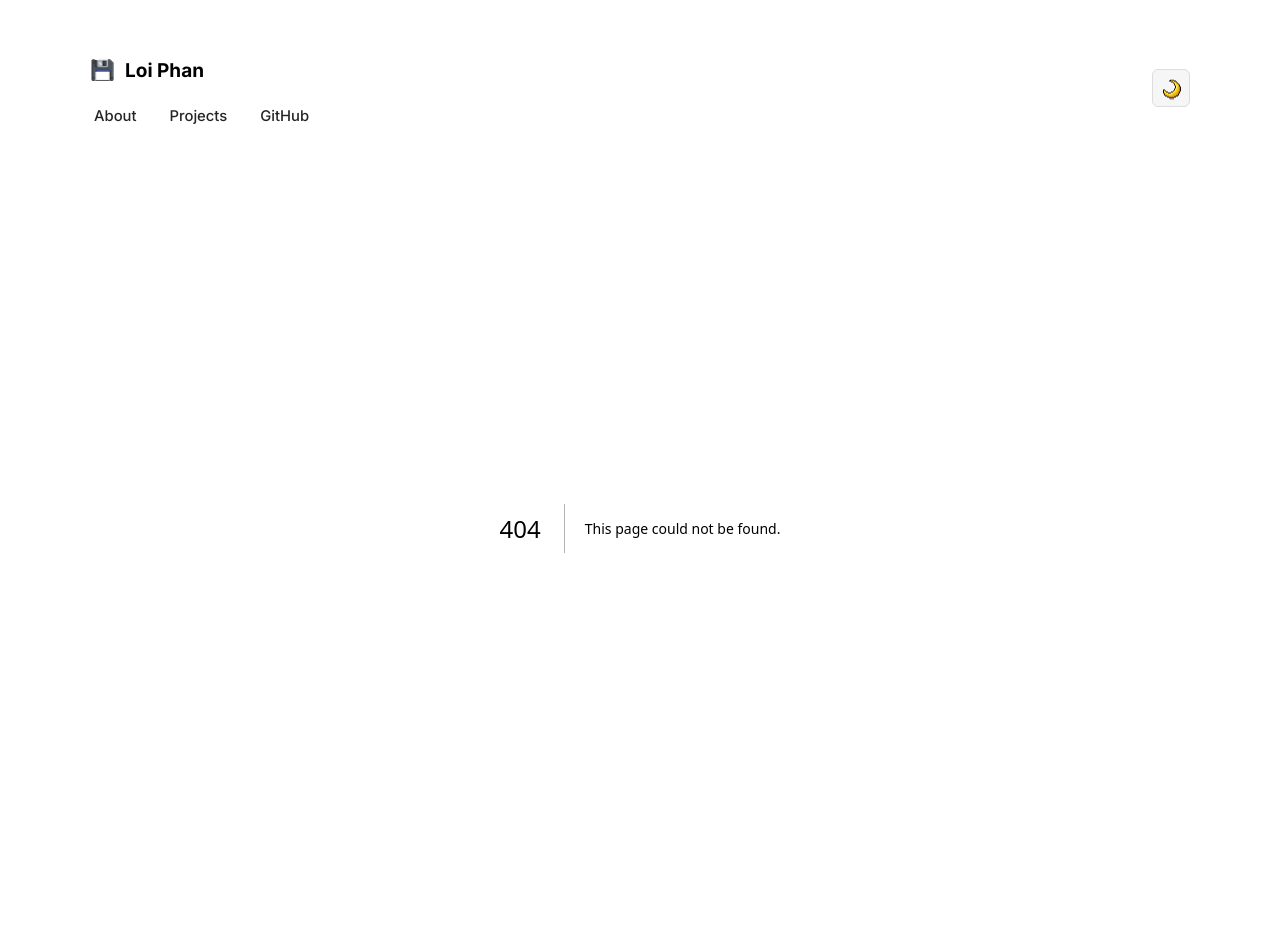
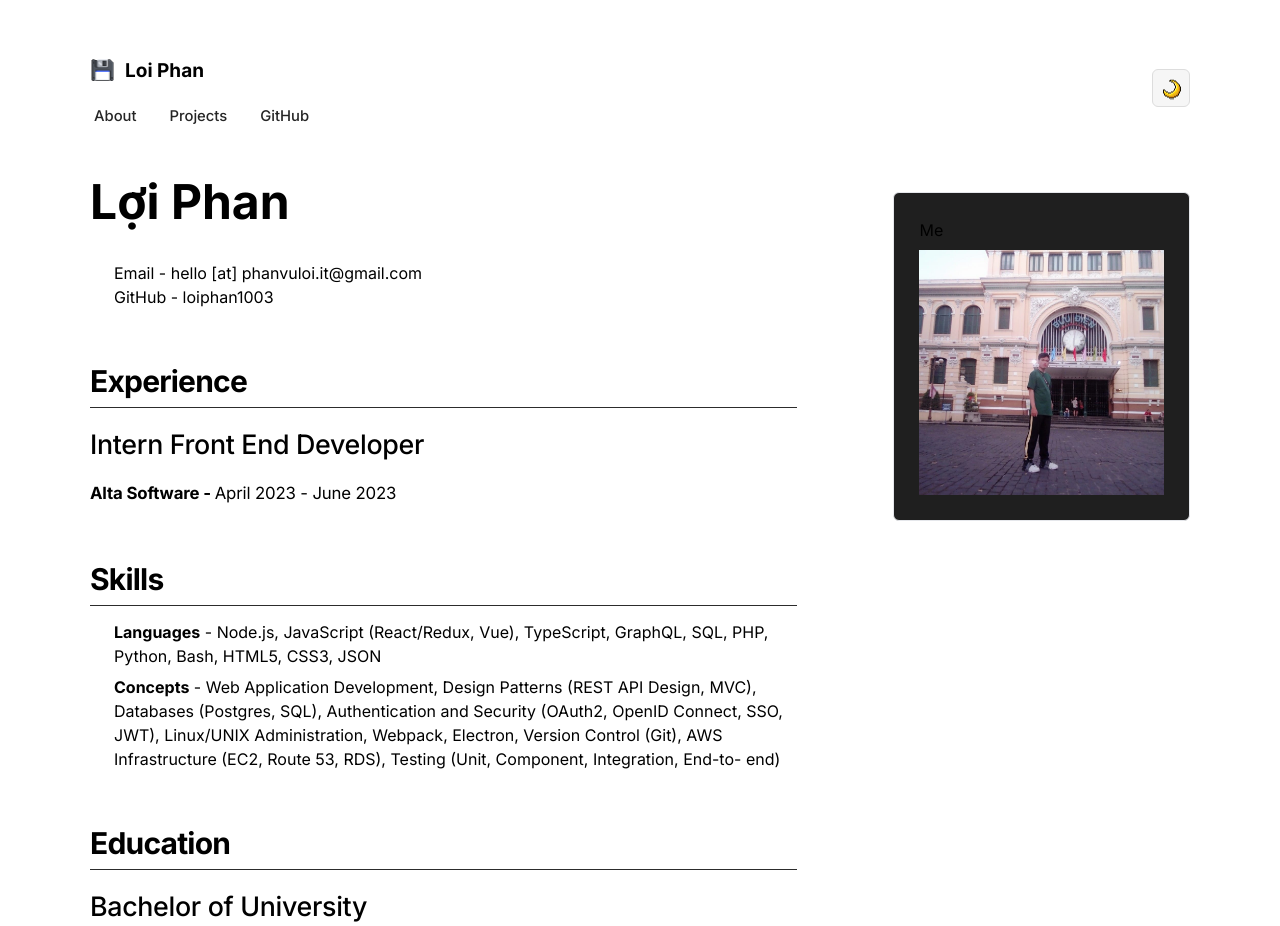
Before and after one commit to Loiphan1003/porfolio, a Next.js app: page /resume in a window 1280 px wide. Before the commit this address had no page. Shown: the top 926 px of the page. Built offline with nearby package versions, Linux system fonts and the light colour scheme.

Commit message:
add about and resume pages

```diff
--- a/app/layout.tsx
+++ b/app/layout.tsx
@@ -42,7 +42,7 @@ function RootLayout({
               </section>
 
               <footer
-                className="flex w-[100%] py-[48px] md:py-0 box-border h-fit flex-col justify-center items-center"
+                className="flex w-[100%] mt-[30px] py-[48px] md:py-0 box-border h-fit flex-col justify-center items-center"
               >
                 <ul
                   className="flex flex-row gap-3"
--- a/app/me/page.tsx
+++ b/app/me/page.tsx
@@ -1,20 +1,93 @@
-import React from 'react'
+"use client"
+import React from 'react';
+import Image from 'next/image';
+import { useRouter } from 'next/navigation';
+import { InfoLayout } from '@/components/layouts';
 
 const page = () => {
+
+  const router = useRouter();
+
+  const handleRouter = (path: string) => {
+    router.push(path);
+  }
+
   return (
-    <div
-      className="mt-[48px]"
-    >
-      <div>
-        <h1
-          className="text-[48px] not-italic font-bold leading-[53px]"
-        >About me</h1>
-      </div>
+    <InfoLayout>
 
-      <div>
+      <h1
+        className="text-[48px] not-italic font-bold leading-[53px]"
+      >About me</h1>
 
-      </div>
-    </div>
+      <section>
+        <p>Hey, I'm Tania! I'm a software developer working in Chicago. Welcome to my spot on the
+          web for my projects, tutorials, art, musings, and anything else I want to show the world.
+          Check out the projects page to see a highlight of my open-source work, and the blog for
+          my tutorials and more.
+        </p>
+
+        <p>
+          You can contact me by email at hello at taniarascia.com to say hi! I always appreciate
+          meeting new people.
+        </p>
+
+        <ul
+          className="mt-[20px] pl-[24px] flex flex-col gap-[7px] box-border
+            text-[#9CA0FA]"
+        >
+          <li>Github</li>
+          <li>Facebook</li>
+          <li>Email</li>
+        </ul>
+
+        <h2
+          className="mt-[55px] text-[31px] dark:text-dark-fontColorHeading text-light-fontColorHeading font-bold not-italic leading-[35.2px]
+            tracking-[-0.8px]
+            after:content-[''] after:block after:w-full after:h-[0.5px] after:bg-[#2C2C2C] after:mt-[7.5px]"
+        >
+          Tools
+        </h2>
+
+        <h3
+          className="mt-[23px] text-[25.8px] not-italic font-medium leading-[31.68px]
+            tracking-[-0.32px]"
+        >
+          Software
+        </h3>
+        <ul
+          className="mt-[20px] pl-[24px] flex flex-col gap-[7px] box-border list-disc dark:marker:text-dark-marker"
+        >
+          <li className="text-dark-fontColorBase" >This website is hosted on Netlify and uses the Gatsby framework</li>
+          <li className="text-dark-fontColorBase" >Coding: <p className="inline-block" >
+            <span className="text-[#9CA0FA] underline underline-offset-2" >Visual Studio Code </span> with
+            <span className="text-[#9CA0FA] underline underline-offset-2" > GitHub Dark</span>
+          </p></li>
+          <li className="text-dark-fontColorBase" >Terminal: <p className="inline-block text-[#9CA0FA] underline underline-offset-2" >Windows Terminal</p></li>
+          <li className="text-dark-fontColorBase" >Notes: <p className="inline-block text-[#9CA0FA] underline underline-offset-2" >Notion</p></li>
+        </ul>
+
+        <h2
+          className="mt-[55px] text-[31px] dark:text-dark-fontColorHeading text-light-fontColorHeading font-bold not-italic leading-[35.2px]
+            tracking-[-0.8px]
+            after:content-[''] after:block after:w-full after:h-[0.5px] after:bg-[#2C2C2C] after:mt-[7.5px]"
+        >
+          Others information
+        </h2>
+
+        <ul
+          className="mt-[20px] pl-[24px] flex flex-col gap-[7px] box-border list-disc dark:marker:text-dark-marker"
+        >
+          <li
+            className="w-fit text-[#9CA0FA] text-[17px] not-italic font-normal leading-[25.2px]
+              underline underline-offset-1 tracking-[-0.16px] hover:cursor-pointer hover:bg-[#9CA0FA] hover:text-dark-bg"
+            onClick={() => handleRouter('/resume')}
+          >
+            Resume
+          </li>
+        </ul>
+
+      </section>
+    </InfoLayout>
   )
 }
 
--- /dev/null
+++ b/app/resume/page.tsx
@@ -0,0 +1,78 @@
+import DescribeInfo from '@/components/DescribeInfo';
+import Heading from '@/components/Heading';
+import { InfoLayout } from '@/components/layouts';
+import React from 'react'
+
+const Resume = () => {
+    return (
+        <InfoLayout>
+            <h1
+                className="dark:text-dark-fontColorHeading text-[48px] font-bold not-italic leading-[52.8px]"
+            >
+                Lợi Phan
+            </h1>
+
+            <section
+                className="mt-[32px]"
+            >
+                <ul
+                    className="pl-[24px] box-border"
+                >
+                    <li>Email - hello [at] phanvuloi.it@gmail.com</li>
+                    <li>GitHub - loiphan1003</li>
+                </ul>
+
+                <Heading text='Experience' />
+                <div
+                    className='mt-[22px] flex flex-col gap-[55px]'
+                >
+                    <DescribeInfo
+                        position="Intern Front End Developer"
+                        nameCompany="Alta Software"
+                        timeStart='April 2023'
+                        timeEnd='June 2023'
+                        description=''
+                    />
+
+                </div>
+
+                <Heading
+                    text='Skills'
+                />
+
+                <div
+                    className="mt-[15px] pl-[24px] box-border flex flex-col gap-[7px]"
+                >
+                    <p><span className='font-bold' >Languages</span> - Node.js, JavaScript (React/Redux, Vue), TypeScript, GraphQL, SQL, PHP,
+                        Python, Bash, HTML5, CSS3, JSON</p>
+
+                    <p><span className='font-bold' >Concepts</span> - Web Application Development, Design Patterns (REST API Design, MVC),
+                        Databases (Postgres, SQL), Authentication and Security (OAuth2, OpenID Connect,
+                        SSO, JWT), Linux/UNIX Administration, Webpack, Electron, Version Control (Git), AWS
+                        Infrastructure (EC2, Route 53, RDS), Testing (Unit, Component, Integration, End-to-
+                        end)</p>
+
+                </div>
+
+                <Heading
+                    text='Education'
+                />
+
+                <div
+                    className='mt-[22px] flex flex-col gap-[55px]'
+                >
+                    <DescribeInfo
+                        position="Bachelor of University"
+                        nameCompany='Hutech University'
+                        timeStart='2019'
+                        timeEnd='2023'
+                        description=''
+                    />
+                </div>
+
+            </section>
+        </InfoLayout>
+    )
+}
+
+export default Resume;
--- a/assets/images/index.tsx
+++ b/assets/images/index.tsx
@@ -1,5 +1,6 @@
 import facebookLogo from './facebook.png';
 import instagramLogo from './instagram.png';
-import githubLogo from './githubLogo.png'
+import githubLogo from './githubLogo.png';
+import lpImage from './lp.jpg';
 
-export { facebookLogo, instagramLogo, githubLogo };
+export { facebookLogo, instagramLogo, githubLogo, lpImage };
--- /dev/null
+++ b/components/DescribeInfo/index.tsx
@@ -0,0 +1,30 @@
+import React from 'react'
+
+interface DescribeInfoProps {
+    position: string,
+    nameCompany: string,
+    timeStart: string,
+    timeEnd: string,
+    description: string,
+}
+
+
+export default function DescribeInfo(props: DescribeInfoProps) {
+    return (
+        <div
+            // className="mt-[55px]"
+        >
+            <h3
+                className="dark:text-dark-fontColorHeading text-[26.8px] not-italic font-medium leading-[31.68px] tracking-[-0.32px]"
+            >
+                {props.position}
+            </h3>
+            <p
+                className="mt-[19px] dark:text-[#E6E6E6] text-[16.8px] font-normal leading-[27.3px] tracking-[-0.16px]"
+            >
+                <span
+                    className="font-bold"
+                >{props.nameCompany} - </span> {props.timeStart} - {props.timeEnd}</p>
+        </div>
+    )
+}
--- /dev/null
+++ b/components/Heading/index.tsx
@@ -0,0 +1,19 @@
+import React from 'react'
+
+interface HeadingProps {
+    text: string,
+}
+
+
+const Heading = (props: HeadingProps) => {
+    return (
+        <h2
+            className="mt-[55px] dark:text-dark-fontColorHeading text-[30px] not-italic font-bold leading-[35.2px] tracking-[-0.8px]
+                    after:content-[''] after:block after:w-full after:h-[0.5px] after:bg-[#2C2C2C] after:mt-[7.5px]"
+        >
+            {props.text}
+        </h2>
+    )
+}
+
+export default Heading;
--- a/components/index.tsx
+++ b/components/index.tsx
@@ -1,3 +1,5 @@
 export * from './Navbar';
 export * from './ThemeButton';
 export * from './ProjectItem';
+export * from './Heading';
+export * from './DescribeInfo';
--- /dev/null
+++ b/components/layouts/InfoLayout.tsx
@@ -0,0 +1,37 @@
+import React from 'react'
+import Image from 'next/image';
+
+import { lpImage } from '@/assets/images';
+
+const InfoLayout = ({ children }: { children: React.ReactNode }) => {
+
+    return (
+        <div
+            className="mt-[48px] w-full flex flex-col lg:flex-row gap-[6rem]"
+        >
+            <div
+                className="max-w-full min-w-0"
+            >
+                {children}
+            </div>
+
+            <aside
+                className="w-full lg:max-w-[300px]"
+            >
+                <div
+                    className="my-[1rem] p-[25px] box-border flex flex-col gap-2 rounded-md border dark:border-dark-borderColor bg-[#1F1F1F]"
+                >
+                    <h2>Me</h2>
+                    <Image
+                        src={lpImage}
+                        alt='My image'
+                        width={0}
+                        height={0}
+                    />
+                </div>
+            </aside>
+        </div>
+    )
+}
+
+export default InfoLayout;
--- /dev/null
+++ b/components/layouts/index.tsx
@@ -0,0 +1,3 @@
+import InfoLayout from "./InfoLayout";
+
+export {InfoLayout};
--- a/tailwind.config.js
+++ b/tailwind.config.js
@@ -9,6 +9,7 @@ module.exports = {
   theme: {
     screens: {
       'md': '700px',
+      'lg': '1060px',
     },
     extend: {
       colors: {
@@ -22,6 +23,7 @@ module.exports = {
           cardBackgroundColor: '#1f1f1f',
           buttonBackgroundColor: '#252525',
           borderColor: '#2c2c2c',
+          marker: '#e77cc7'
 
         },
         light: {
```
Also changed, not shown: assets/images/lp.jpg (added).
